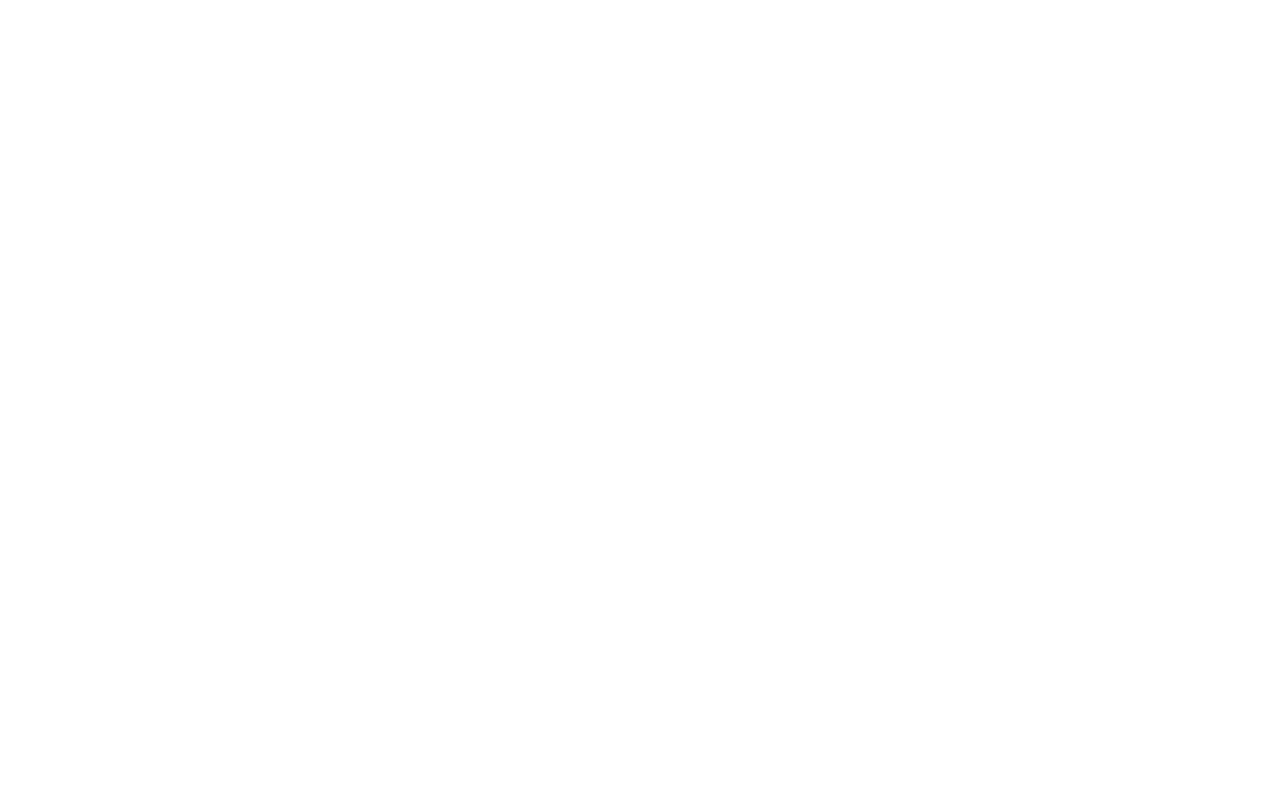
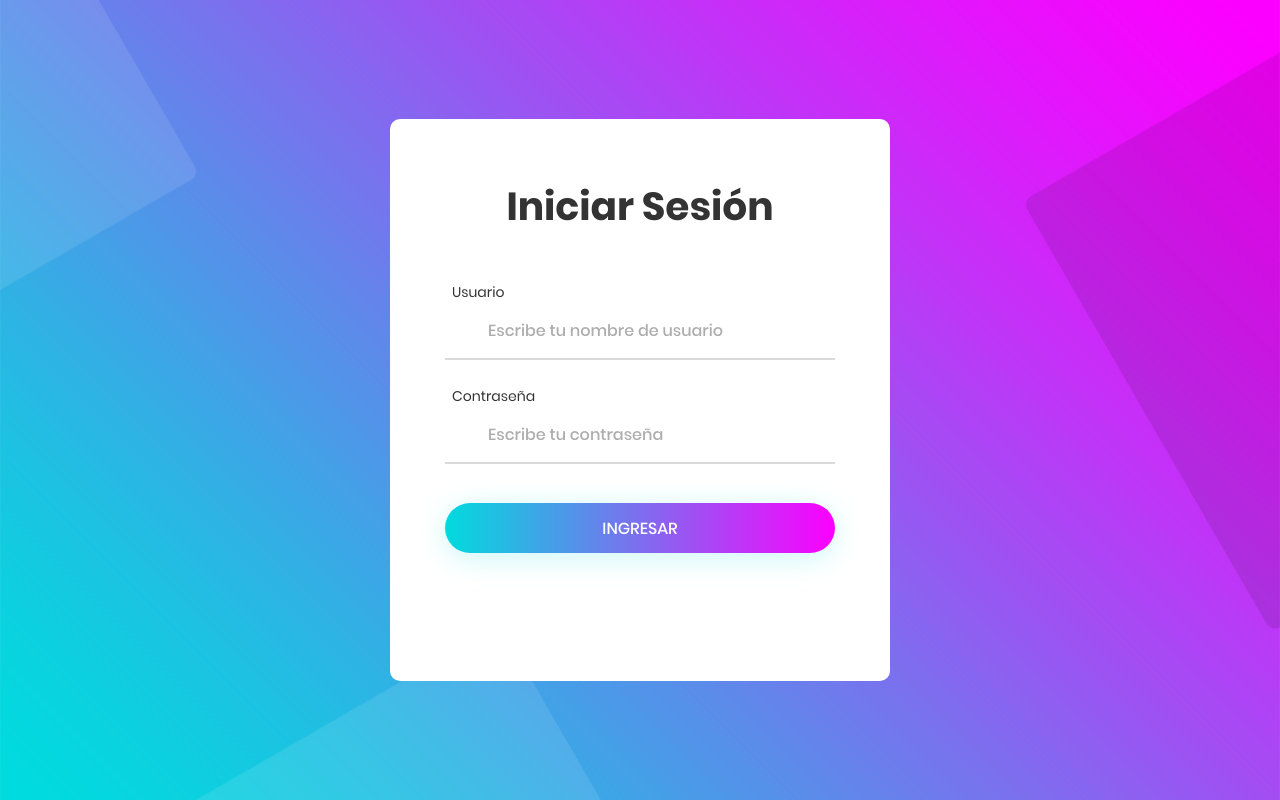
Before and after one commit to LucasVega777/Apolo-frontend, a React (Create React App) app: page / in a window 1280 px wide. Before the commit this address had no page. Built offline with nearby package versions, Linux system fonts and the light colour scheme.

Commit message:
se agrega inicio de sesion exitoso

```diff
--- a/src/App.js
+++ b/src/App.js
@@ -8,7 +8,7 @@ import Login from "./components/Login";
 import Principal from './components/Principal';
 
 function App() {
-  const [logged, setLogged] = useState(true);
+  const [logged, setLogged] = useState(false);
 	const [estado, setEstado] = useState({
     username: '',
     password: ''
@@ -16,6 +16,7 @@ function App() {
 
   const doLogin = async (data) =>{
     try {
+      console.log(data)
       const users = [
       {'username': 'lvega', 'password': 'lvega123'},
       {'username': 'egomez', 'password': 'egomez123'},
@@ -31,7 +32,7 @@ function App() {
 
       if(exito){
         setLogged(true);
-        window.hideSpin();
+
       }else{
         notifyError('Usuario o contraseña incorrectos');
       }
@@ -47,14 +48,14 @@ function App() {
   useEffect(() => {}, [logged]);
 
   if (!logged) {
-    return <Login login={doLogin} />;
+    return <Login doLogin={doLogin} />;
   }
   return (
     <BrowserRouter>
       <Routes>
         <Route path="/Apolo-frontend/" element={<Principal />} />
         <Route path="/Apolo-frontend/inicio" element={<Principal />} />
-        <Route path="/Apolo-frontend/login" element={<Login />} />
+        <Route path="/Apolo-frontend/login" element={<Login doLogin={doLogin}/>} />
       </Routes>
     </BrowserRouter>
   );
--- a/src/components/Login.js
+++ b/src/components/Login.js
@@ -1,6 +1,7 @@
 import React, { useState, useEffect } from 'react';
 
-function Login(login) {
+function Login({doLogin}) {
+  console.log(doLogin)
   const [ datosLogin, setDatosLogin ] = useState({
     username: '',
     password: ''
@@ -15,28 +16,29 @@ function Login(login) {
 
   const loggear = (event) => {
       event.preventDefault();
+      doLogin(datosLogin);
+  }
 
-        window.showSpin();
-        login.doLogin(datosLogin);
-    }
   return (
     <div className={'limiter'}>
       <div className={'container-login100'} style={{'background-image' : 'url("images/bg-01.jpg")'}}>
         <div className={'wrap-login100 p-l-55 p-r-55 p-t-65 p-b-54'}>
-          <form className={'login100-form validate-form'}>
+          <form className={'login100-form validate-form'} onSubmit={loggear}>
             <span className={'login100-form-title p-b-49'}>
-              Login
+              Iniciar Sesión
             </span>
 
             <div className={'wrap-input100 validate-input m-b-23'} data-validate ={'El usuario es requerido'}>
               <span className={'label-input100'}>Usuario</span>
-              <input className={'input100'} type={'text'} name={'username'} placeholder={'Escribe tu nombre de usuario'}/>
+              <input className={'input100'} type={'text'} name={'username'}
+              placeholder={'Escribe tu nombre de usuario'} onChange={manejadorCambios}/>
               {/* <span className={'focus-input100'} data-symbol={'&#xf206;'}></span> */}
             </div>
 
-            <div className={'wrap-input100 validate-input" data-validate="Password is required'}>
+            <div className={'wrap-input100 validate-input" data-validate="La contraseña es requerida'}>
               <span className={'label-input100'}>Contraseña</span>
-              <input className={'input100'} type={'password'} name={'pass'} placeholder={'Escribe tu contraseña'}/>
+              <input className={'input100'} type={'password'} name={'pass'}
+              placeholder={'Escribe tu contraseña'} onChange={manejadorCambios}/>
               {/* <span className={'focus-input100'} data-symbol={'&#xf190'}></span> */}
             </div>
 
@@ -44,11 +46,12 @@ function Login(login) {
 
             </div>
 
+
             <div className={'container-login100-form-btn'}>
               <div className={'wrap-login100-form-btn'}>
                 <div className={'login100-form-bgbtn'}></div>
-                <button className={'login100-form-btn'}>
-                  Login
+                <button className={'login100-form-btn'} type={'submit'}>
+                  Ingresar
                 </button>
               </div>
             </div>
```
Lines whose indentation alone changed are shown as unchanged.
